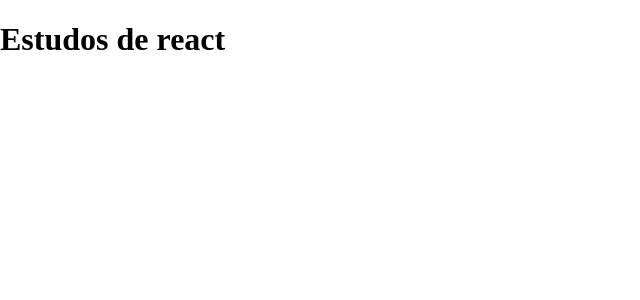
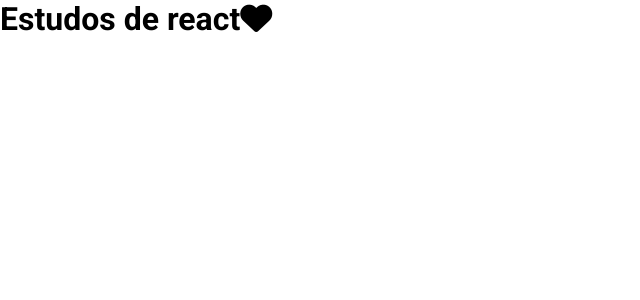
Before and after one commit to Vitozada/curso-reactjs, a React (Create React App) app: page / in a window 1280 px wide. Shown: the top 300 px of the page, without its empty margins (0-640 px from the left). Built offline with nearby package versions, Linux system fonts and the light colour scheme.

Commit message:
coloquei o coração, mudei o titulo e importei fontes de terceiros

```diff
--- a/public/index.html
+++ b/public/index.html
@@ -24,7 +24,10 @@
       work correctly both with client-side routing and a non-root public URL.
       Learn how to configure a non-root public URL by running `npm run build`.
     -->
-    <title>React App</title>
+
+    <link rel="stylesheet" href="https://cdnjs.cloudflare.com/ajax/libs/font-awesome/6.6.0/css/all.min.css" integrity="sha512-Kc323vGBEqzTmouAECnVceyQqyqdsSiqLQISBL29aUW4U/M7pSPA/gEUZQqv1cwx4OnYxTxve5UMg5GT6L4JJg==" crossorigin="anonymous" referrerpolicy="no-referrer" />
+
+    <title>Site Legal do vitor</title>
   </head>
   <body>
     <noscript>You need to enable JavaScript to run this app.</noscript>
--- a/src/index.css
+++ b/src/index.css
@@ -1,4 +1,8 @@
-body {
+@import url('https://fonts.googleapis.com/css2?family=Lobster&family=Roboto:ital,wght@0,100;0,300;0,400;0,500;0,700;0,900;1,100;1,300;1,400;1,500;1,700;1,900&display=swap');
+
+
+* {
   margin: 0;
-  font-family: 'Verdana;'
+  box-sizing: border-box;
+  font-family: 'roboto'
 }
--- a/src/pages/app/index.jsx
+++ b/src/pages/app/index.jsx
@@ -4,7 +4,10 @@ import './index.css';
 function App() {
   return (
     <div className="App">
-      <h1>Estudos de react</h1>
+      <h1>
+        Estudos de react
+         <i className='fa fa-heart' ></i>
+      </h1>
     </div>
   );
 }
```
